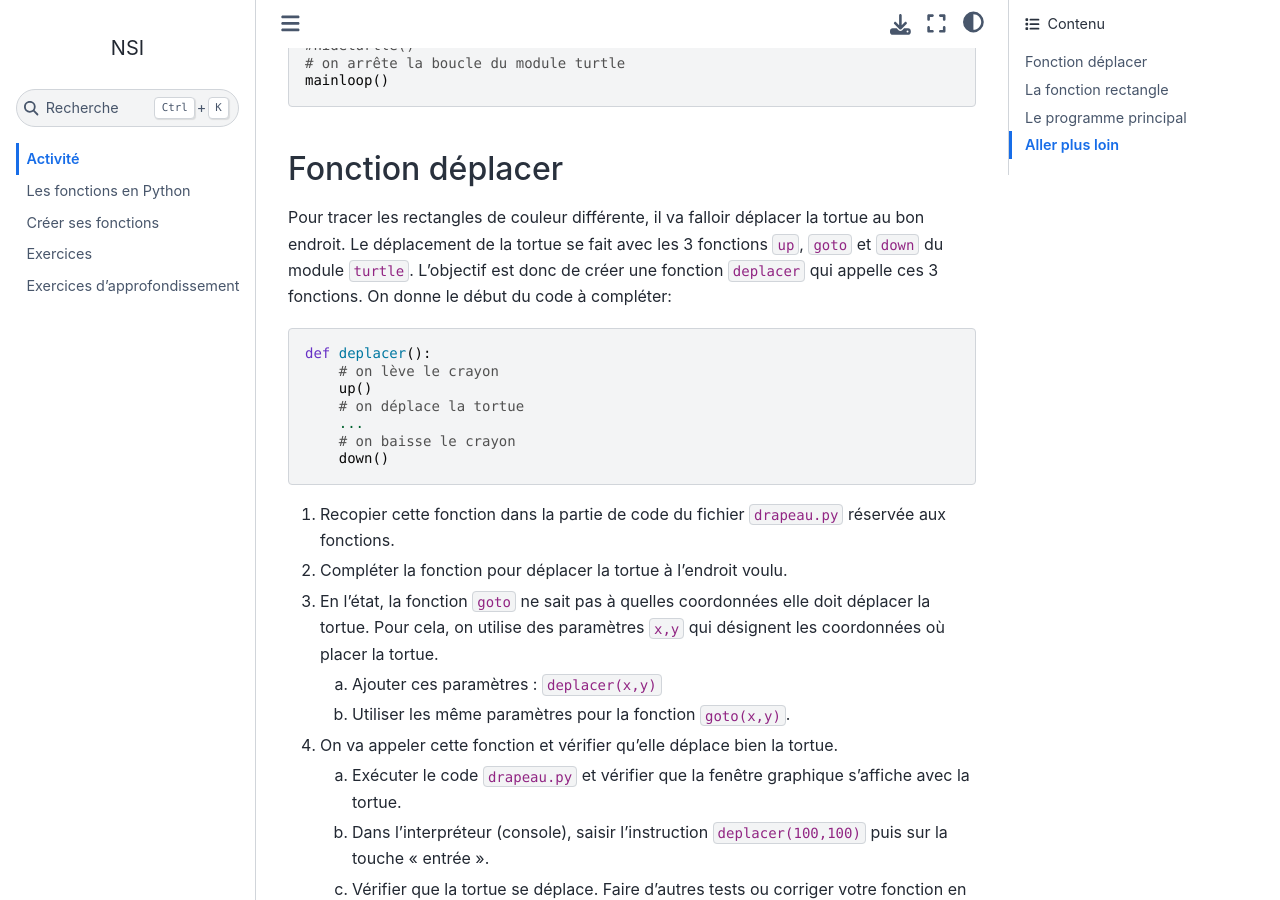
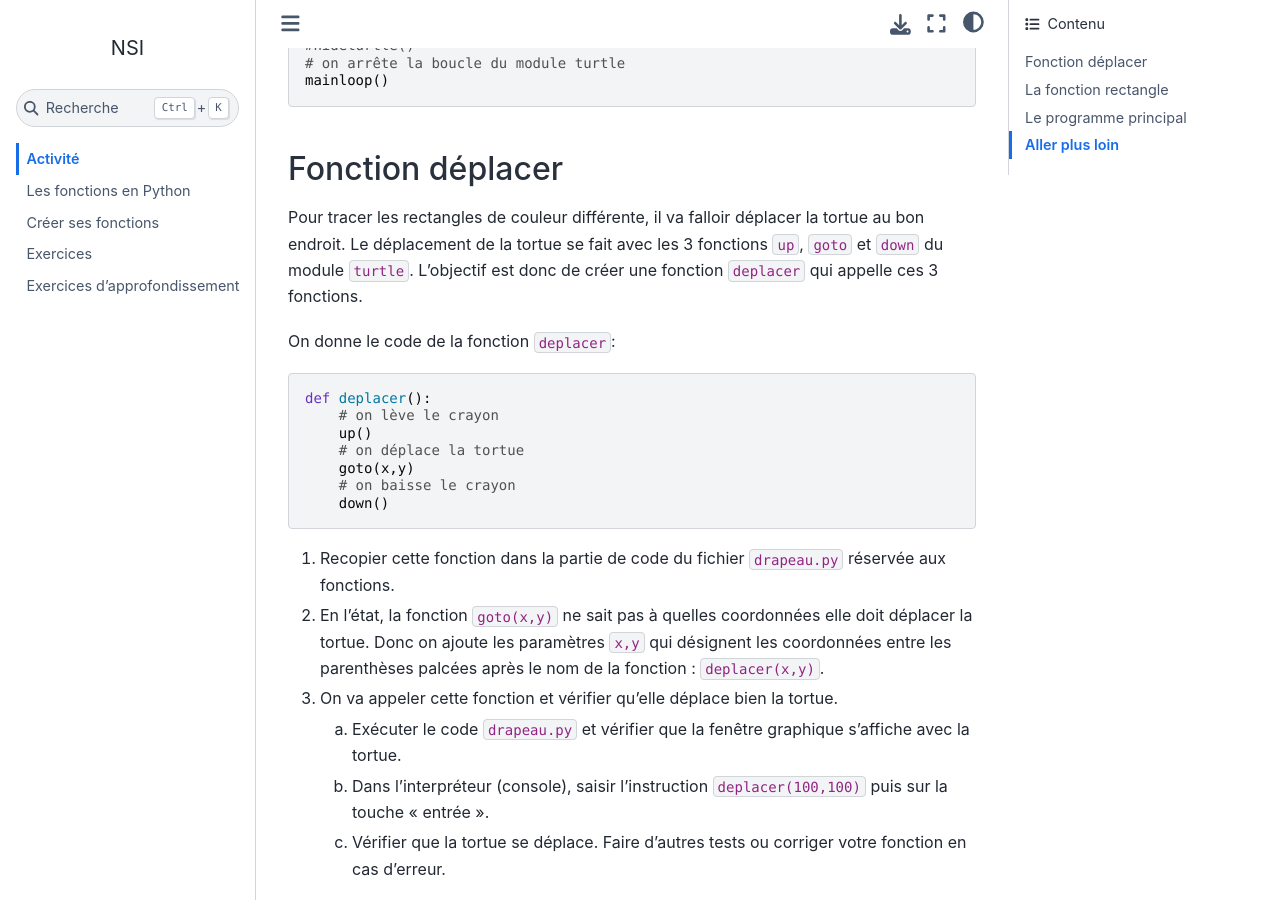
Before and after one commit to ychistel/1nsi_python_fonction, a Sphinx documentation site: the page built from source/content/activite.rst, in a window 1280 px wide and 900 px high, scrolled down 1881 px. Built offline with Sphinx 7.4.7 and the Sphinx Book theme 1.1.4, drawn with Linux system fonts in a browser that asks for light colours.

Commit message:
mise à jour de l'activité

```diff
--- a/source/content/activite.rst
+++ b/source/content/activite.rst
@@ -23,7 +23,9 @@ Le script Python est enregistré dans un fichier ``drapeau.py`` et contient les
 Fonction déplacer
 -----------------
 
-Pour tracer les rectangles de couleur différente, il va falloir déplacer la tortue au bon endroit. Le déplacement de la tortue se fait avec les 3 fonctions ``up``, ``goto`` et ``down`` du module ``turtle``. L'objectif est donc de créer une fonction ``deplacer`` qui appelle ces 3 fonctions. On donne le début du code à compléter:
+Pour tracer les rectangles de couleur différente, il va falloir déplacer la tortue au bon endroit. Le déplacement de la tortue se fait avec les 3 fonctions ``up``, ``goto`` et ``down`` du module ``turtle``. L'objectif est donc de créer une fonction ``deplacer`` qui appelle ces 3 fonctions.
+
+On donne le code de la fonction ``deplacer``:
 
 .. code-block:: python
 
@@ -31,16 +33,12 @@ Pour tracer les rectangles de couleur différente, il va falloir déplacer la to
        # on lève le crayon
        up()
        # on déplace la tortue
-       ...
+       goto(x,y)
        # on baisse le crayon
        down()
 
 #. Recopier cette fonction dans la partie de code du fichier ``drapeau.py`` réservée aux fonctions.
-#. Compléter la fonction pour déplacer la tortue à l'endroit voulu.
-#. En l'état, la fonction ``goto`` ne sait pas à quelles coordonnées elle doit déplacer la tortue. Pour cela, on utilise des paramètres ``x,y`` qui désignent les coordonnées où placer la tortue.
-
-   a. Ajouter ces paramètres : ``deplacer(x,y)``
-   b. Utiliser les même paramètres pour la fonction ``goto(x,y)``.
+#. En l'état, la fonction ``goto(x,y)`` ne sait pas à quelles coordonnées elle doit déplacer la tortue. Donc on ajoute les paramètres ``x,y`` qui désignent les coordonnées entre les parenthèses palcées après le nom de la fonction : ``deplacer(x,y)``.
 
 #. On va appeler cette fonction et vérifier qu'elle déplace bien la tortue.
 
```
